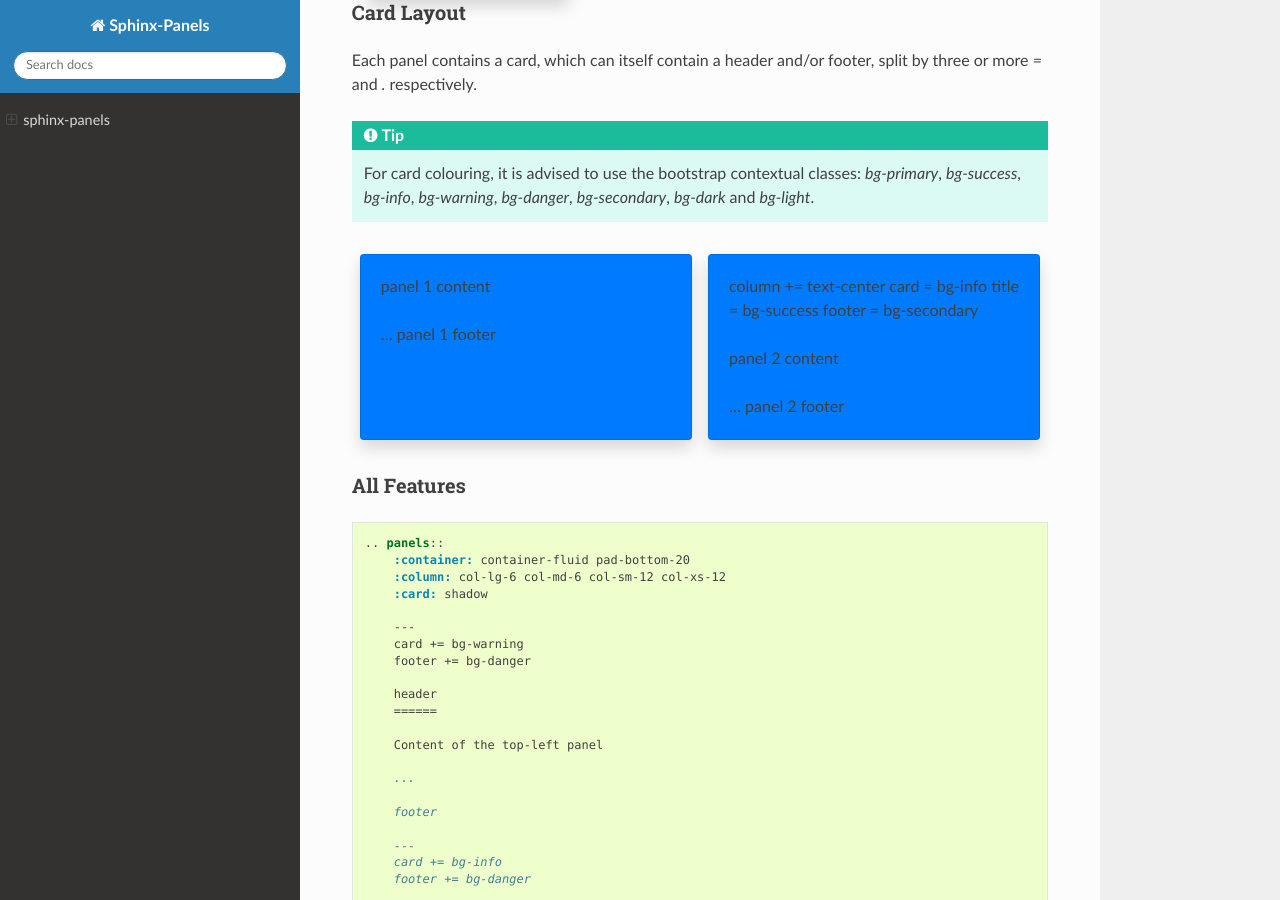
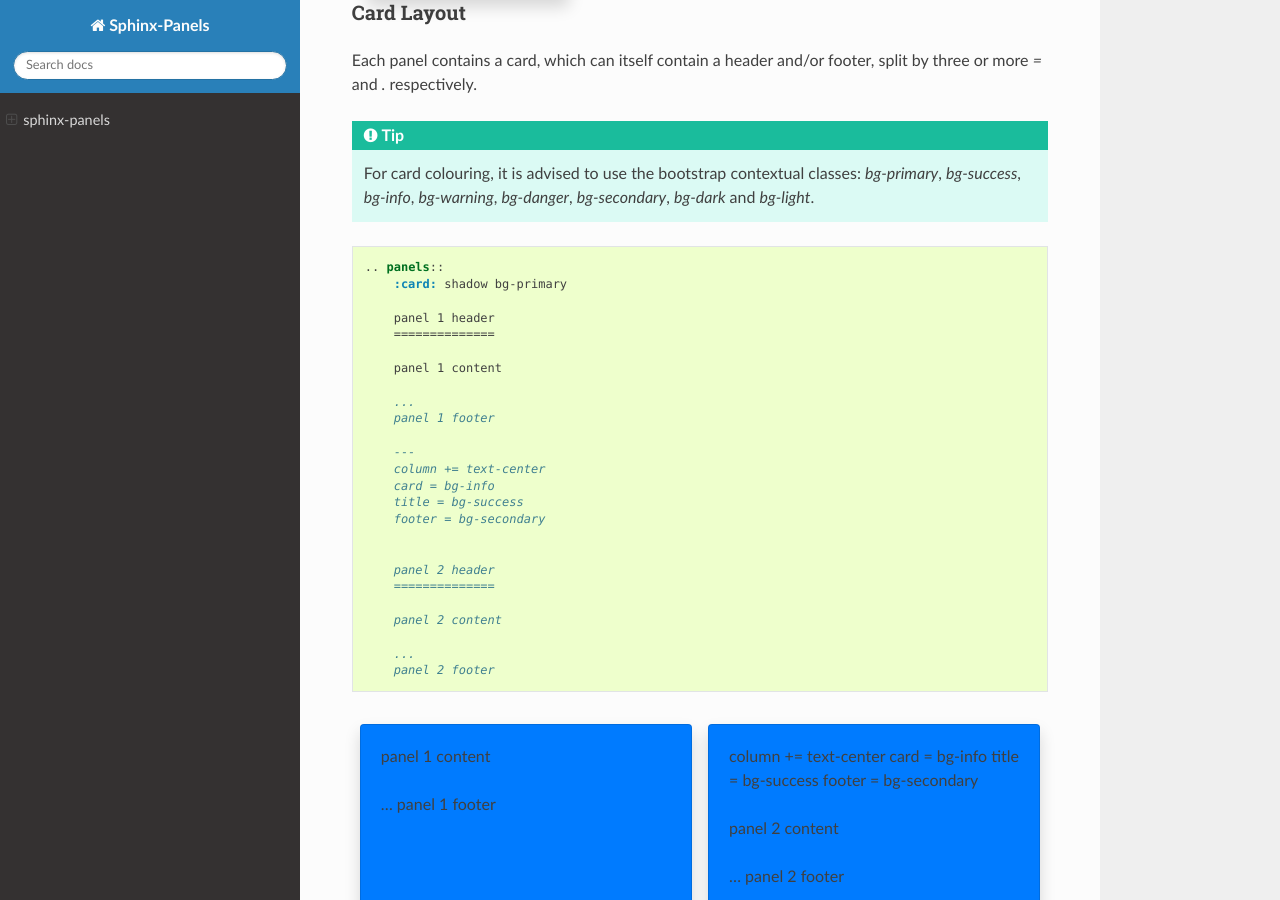
Before and after one commit to executablebooks/sphinx-panels, a Sphinx documentation site: the page built from docs/index.rst, in a window 1280 px wide and 900 px high, scrolled down 2088 px. Built offline with Sphinx 7.4.7 and the Read the Docs theme 2.0.0, drawn with Linux system fonts in a browser that asks for light colours.

Commit message:
uodate docs

```diff
--- a/docs/index.rst
+++ b/docs/index.rst
@@ -130,6 +130,34 @@ split by three or more `=` and `.` respectively.
     For card colouring, it is advised to use the bootstrap contextual classes:
     `bg-primary`, `bg-success`, `bg-info`, `bg-warning`, `bg-danger`, `bg-secondary`, `bg-dark` and `bg-light`.
 
+.. code-block:: rst
+
+    .. panels::
+        :card: shadow bg-primary
+
+        panel 1 header
+        ==============
+
+        panel 1 content
+
+        ...
+        panel 1 footer
+
+        ---
+        column += text-center
+        card = bg-info
+        title = bg-success
+        footer = bg-secondary
+
+
+        panel 2 header
+        ==============
+
+        panel 2 content
+
+        ...
+        panel 2 footer
+
 .. panels::
     :card: shadow bg-primary
 
```
